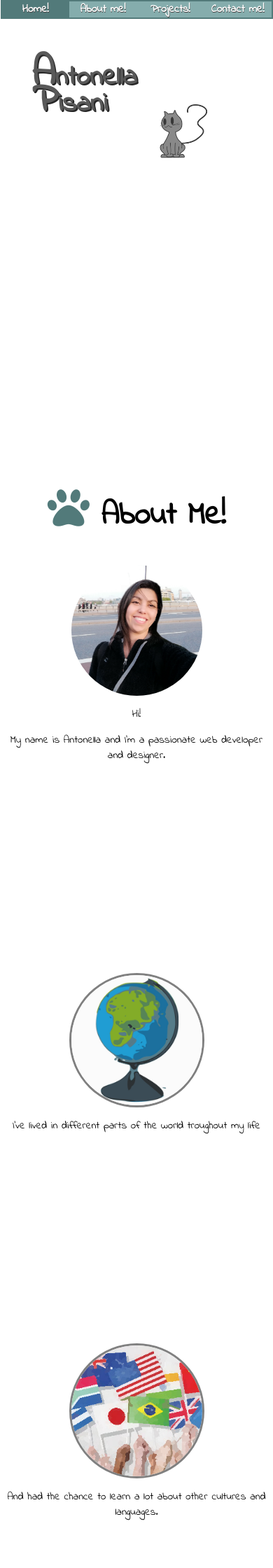
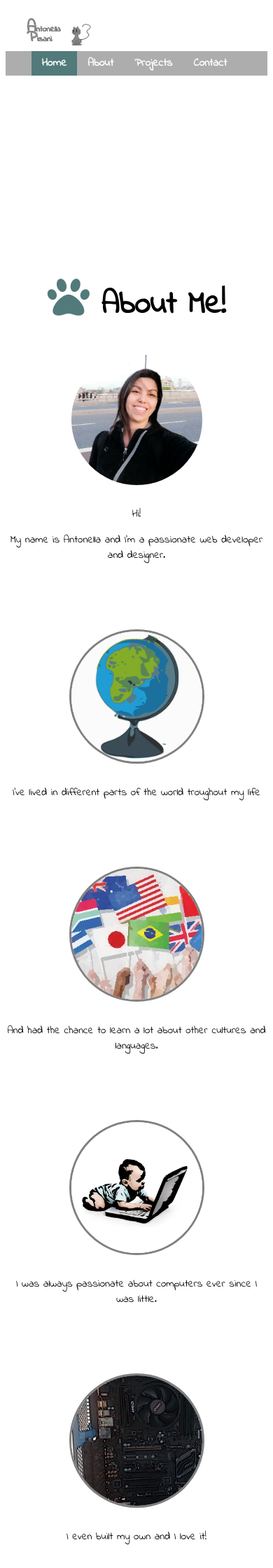
Before and after one commit to ganto1812/portfolio-vanillajs, a PHP site: page / in a window 390 px wide; the page is wider, and only the part inside the window is pictured. Shown: the top 2240 px of that part at 70% size. Run offline with PHP 8.4, Linux system fonts and the light colour scheme; some libraries are stand-ins or nearby versions.

Commit message:
complete fix + responsive

```diff
--- a/index.css
+++ b/index.css
@@ -3,75 +3,71 @@ body {
 }
 
 .navbar {
-  margin-top: -8px;
-  width: 103%;
-  margin-left: -2%;
-  text-align: center;
-  font-size: 1.5vw;
+  font-size: 1.3rem;
   font-weight: 800;
-  background-color: #85adad;
-  border: 2px solid #527a7a;
-  text-shadow: 0.1vw 0.2vw #404040;
+  background-color: #adadad;
   display: flex;
+  overflow: hidden;
+  position: sticky;
+  top: 0;
+}
+
+ul {
+  padding: 0 10px;
+  list-style: none;
+  display: flex;
+  margin: 6px;
 }
 
 .box1 {
-  width: 50%;
-  display: flex;
-  justify-content: center;
-  color: #527a7a;
-  font-size: 2vw;
-  letter-spacing: 6vw;
+  width: 40%;
+  color: #414141;
+  letter-spacing: 40px;
 }
 
 .box2 {
-  width: 48%;
-  display: flex;
-  background-color: #85adad;
+  margin-left: auto;
 }
 
-
 .box2 a {
-  width: 25%;
-  align-items: center;
   color: white;
   text-decoration: none;
-  margin: auto;
+  padding: 6px 30px;
 }
 
 .box2 a:hover {
-  background-color: #404040;
+  background-color: #414141;
 }
 
 .active {
   background-color: #527a7a;
 }
 
+
 .name {
   display: block;
-  width: 80%;
-  font-size: 5vw;
-  color: #595959;
+  font-size: 1.5vw;
+  color: #8f8f8f;
   line-height: 0.15;
-  position: relative;
-  margin: 20% 10%;
-  text-shadow: 0.5vw 0.5vw #262626
+  padding: 6% 8% 2%;
+  text-shadow: 0.1vw 0.1vw #262626
 }
 
 h1::first-letter {
-  font-size: 15vw;
+  font-size: 6vw;
 }
 
 .cat1 img {
   display: block;
-  margin: -10% 60%;
-  height: 20vw;
+  margin-left: 20%;
+  margin-top: -10%;
+  height: 8vw;
   z-index: -1;
 }
 
 .section {
 font-size: 50px;
-margin-top: 500px;
+padding-top: 250px;
 text-align: center;
 }
 
@@ -93,30 +89,38 @@ p {
 .circleImage {
   width: 50%;
   max-width: 300px;
-  display: block;
   border-radius: 50%;
-  margin-top: 300px;
-  margin-right: auto;
-  margin-left: auto;
+  margin-top: 200px;
   border: solid grey;
   clear: both;
 }
 
+.projects {
+  display: flex;
+  justify-content: center;
+ }
+
+.project {
+ display: block;
+ margin-top: 100px;
+ margin-right: auto;
+ margin-left: auto;
+}
+
 .projectImage {
   margin: auto;
-  width: 300px;
-  margin-top: 150px;
+  width: 200px;
   border-radius: 50%;
 }
 
 em {
   font-size: 20px;
+  text-align: center;
 }
 
 .contact {
   color: #4d4d4d;
   font-size: 30px;
-  margin: 100px auto;
   text-align: center;
 }
 
@@ -125,17 +129,12 @@ input {
   padding: 15px;
 }
 
-#message {
-  display: flex;
-  margin: -80px auto auto auto;
-  padding: 10px;
-}
-
-#button {
+.message {
   display: block;
   margin: auto auto;
   border-radius: 10px;
   padding: 10px;
+  margin-bottom: 200px;
 }
 
 button:hover {
@@ -143,30 +142,28 @@ button:hover {
   color: white;
 }
 
-#topIcon {
-  position: fixed;
-  width: 100px;
-  right: 100px;
-  bottom: 100px;
-}
 
-
-
-@media (max-width: 600px) {
+@media (max-width: 768px) {
 
   .navbar {
     display: flex;
+    width: 100%;
   }
 
   .box1 {
    display: none;
   }
+
   .box2 {
     display: flex;
     float: left;
     width: 100%;
     justify-content: center;
    font-size: 4vw;
+  }
+
+  .box2 a {
+  padding: 6px 15px;
   }
 
   .section {
@@ -176,4 +173,14 @@ button:hover {
     font-size: 15px;
   }
 
+  .circleImage {
+    margin-top: 80px;
+  }
+
+  .projects {
+    flex-wrap: wrap;
+    flex-direction: column;
+  }
+
+
 }
--- a/index.html
+++ b/index.html
@@ -13,24 +14,7 @@
 
 <body>
 
-  <!-- navigation bar-->
-  <div class="navbar" id="home">
-    <div class="box1">
-      <i class="paw1 fas fa-paw"></i>
-      <i class="paw2 fas fa-paw"></i>
-      <i class="paw1 fas fa-paw"></i>
-      <i class="paw2 fas fa-paw"></i>
-    </div>
-    <div class="box2">
-      <a class="active" href="#home">Home!</a>
-      <a href="#aboutme">About me!</a>
-      <a href="#projects">Projects!</a>
-      <a href="#contactme">Contact me!</a>
-    </div>
-  </div>
-
-
-  <div class="main">
+  <div class="main" id="home">
 
     <!--Big Antonella Pisani-->
     <div id="name" class="name">
@@ -39,8 +23,24 @@
 
 
       <div class="cat1">
-        <img src="cat.png" alt="cat 1">
+        <img src="cat.png" alt="cat">
       </div>
+    </div>
+
+      <!-- navigation bar-->
+  <div class="navbar">
+      <ul class="box1">
+        <li><i class="paw1 fas fa-paw"></i></li>
+        <li><i class="paw2 fas fa-paw"></i></li>
+        <li><i class="paw1 fas fa-paw"></i></li>
+        <li><i class="paw2 fas fa-paw"></i></li>
+      </ul>
+      <ul class="box2">
+        <li><a class="active" href="#home">Home</a></li>
+        <li><a href="#aboutme">About</a></li>
+        <li><a href="#projects">Projects</a></li>
+        <li><a href="#contactme">Contact</a></li>
+      </ul>
     </div>
 
   <!--My intro-->
```
Also changed, not shown: other parts of index.html (+23 -12 lines), contact.php (added, +30 -0 lines), coming.png (added), coming.svg (added), tribute.png.
